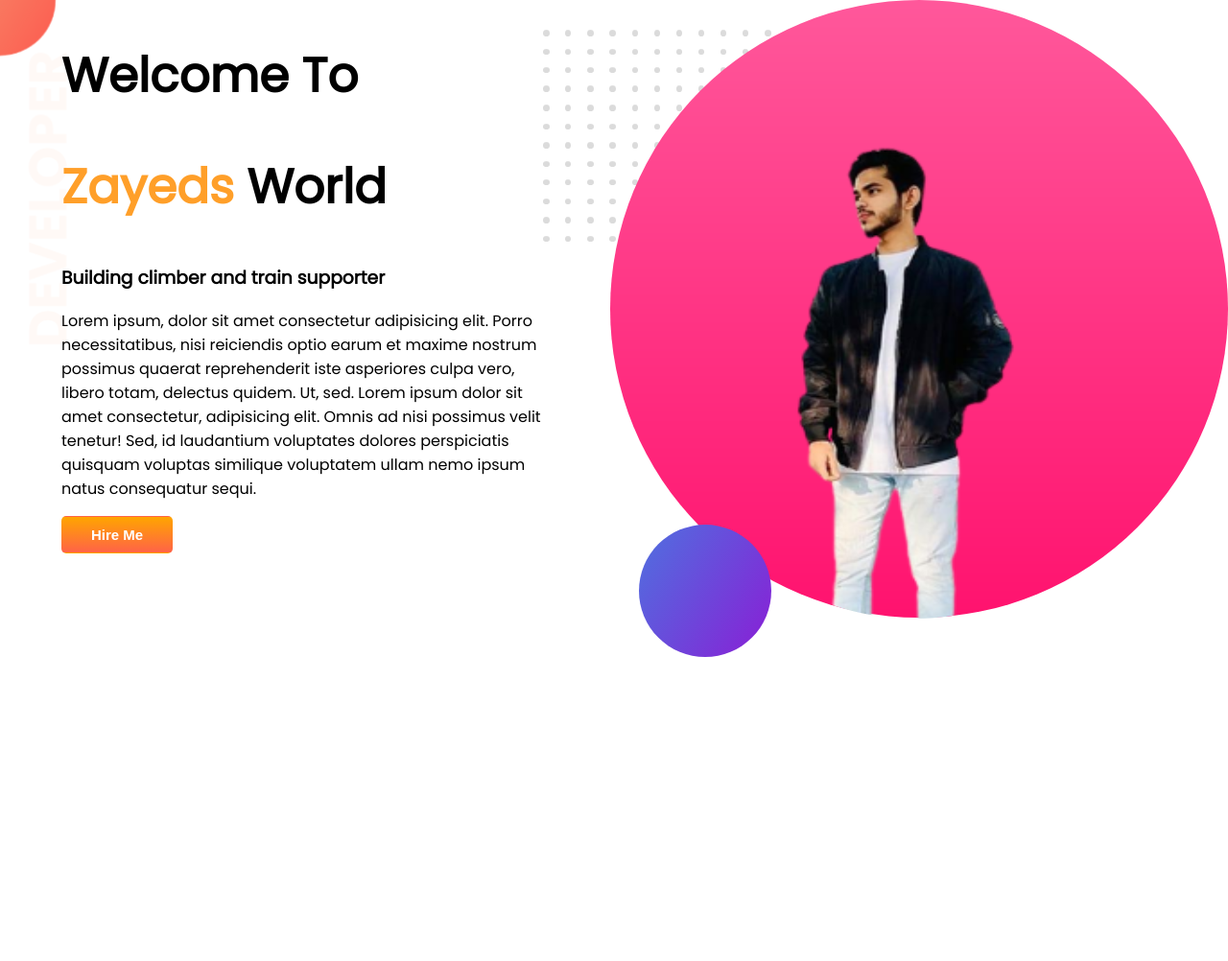
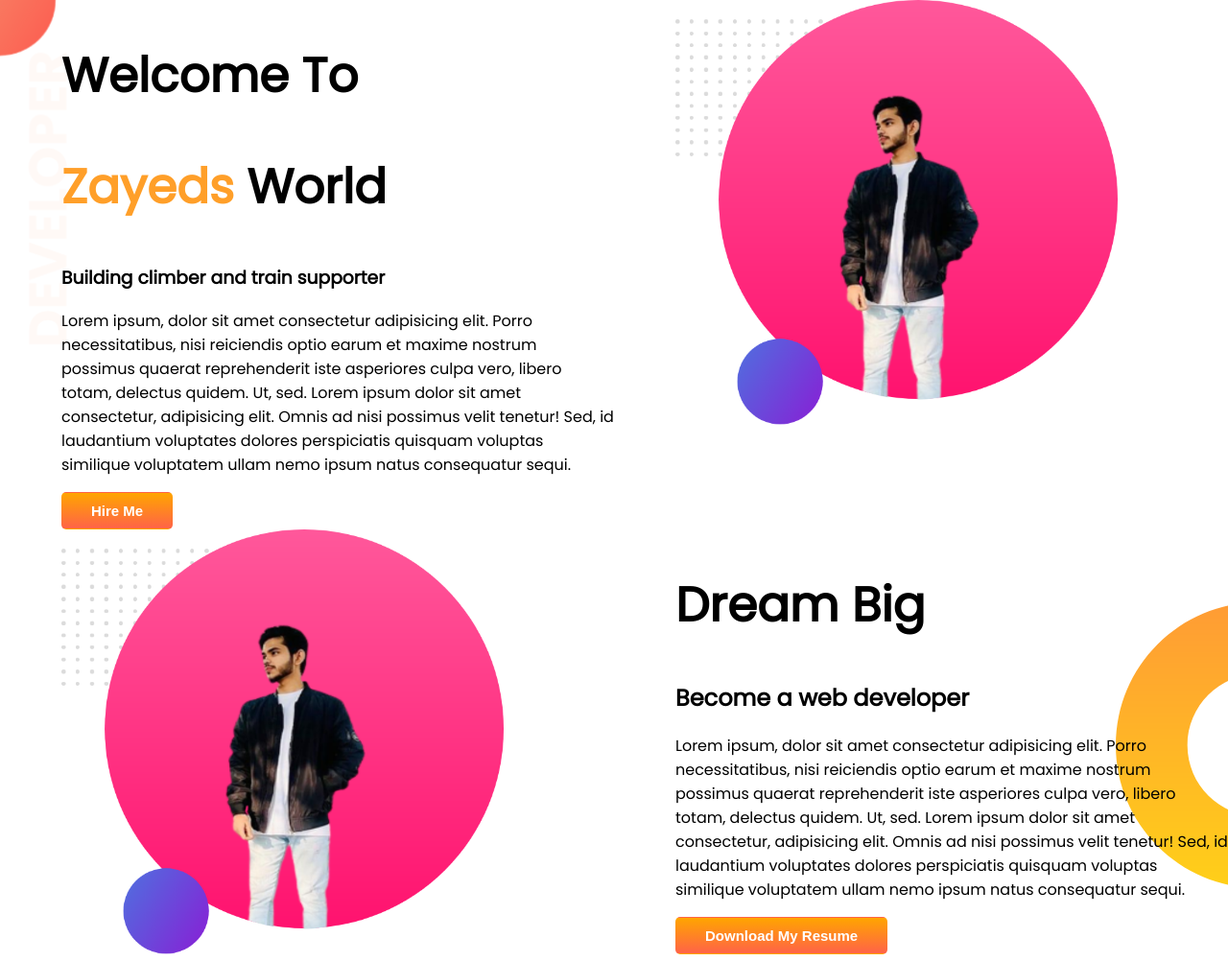
Before and after one commit to zayedutsho/developer-protfolio, a plain HTML site: page index.html in a window 1280 px wide. Shown: the whole page at 96% size. Before the commit the page ends 800 px from the top, so only its background shows below. Drawn offline with Linux system fonts and the light colour scheme.

Commit message:
drm  banner added

```diff
--- a/index.html
+++ b/index.html
@@ -28,12 +28,36 @@
                 natus consequatur sequi.</p>
             <a href="https://www.linkedin.com/in/md-rifat-al-jayed-utsho-aa1a6b243/"> <button class="btn1">Hire
                     Me</button></a>
-        </div class="half-width">
-        <div>
+        </div>
+        <div class="half-width">
             <img src="images/zayed.png" alt="">
 
         </div>
     </section>
+
+    <section class="banner2">
+
+        <div class="half-width">
+            <img src="images/zayed.png" alt="">
+
+        </div>
+
+        <div class="half-width">
+            <h1>Dream Big</h1>
+            <h2>Become a web developer</h2>
+            <p>Lorem ipsum, dolor sit amet consectetur adipisicing elit. Porro necessitatibus, nisi reiciendis optio
+                earum
+                et maxime nostrum possimus quaerat reprehenderit iste asperiores culpa vero, libero totam, delectus
+                quidem.
+                Ut, sed. Lorem ipsum dolor sit amet consectetur, adipisicing elit. Omnis ad nisi possimus velit tenetur!
+                Sed, id laudantium voluptates dolores perspiciatis quisquam voluptas similique voluptatem ullam nemo
+                ipsum
+                natus consequatur sequi.</p>
+            <a href="#"> <button class="btn1">Download My
+                    Resume</button></a>
+        </div>
+
+    </section>
 </body>
 
 </html>
--- a/style.css
+++ b/style.css
@@ -42,3 +42,11 @@
     background-image: url(images/top-banner.png);
     background-repeat: no-repeat;
 }
+
+.banner2 {
+    background-image: url(images/dream-bg.png);
+    background-repeat: no-repeat;
+    background-position: right;
+
+
+}
```
